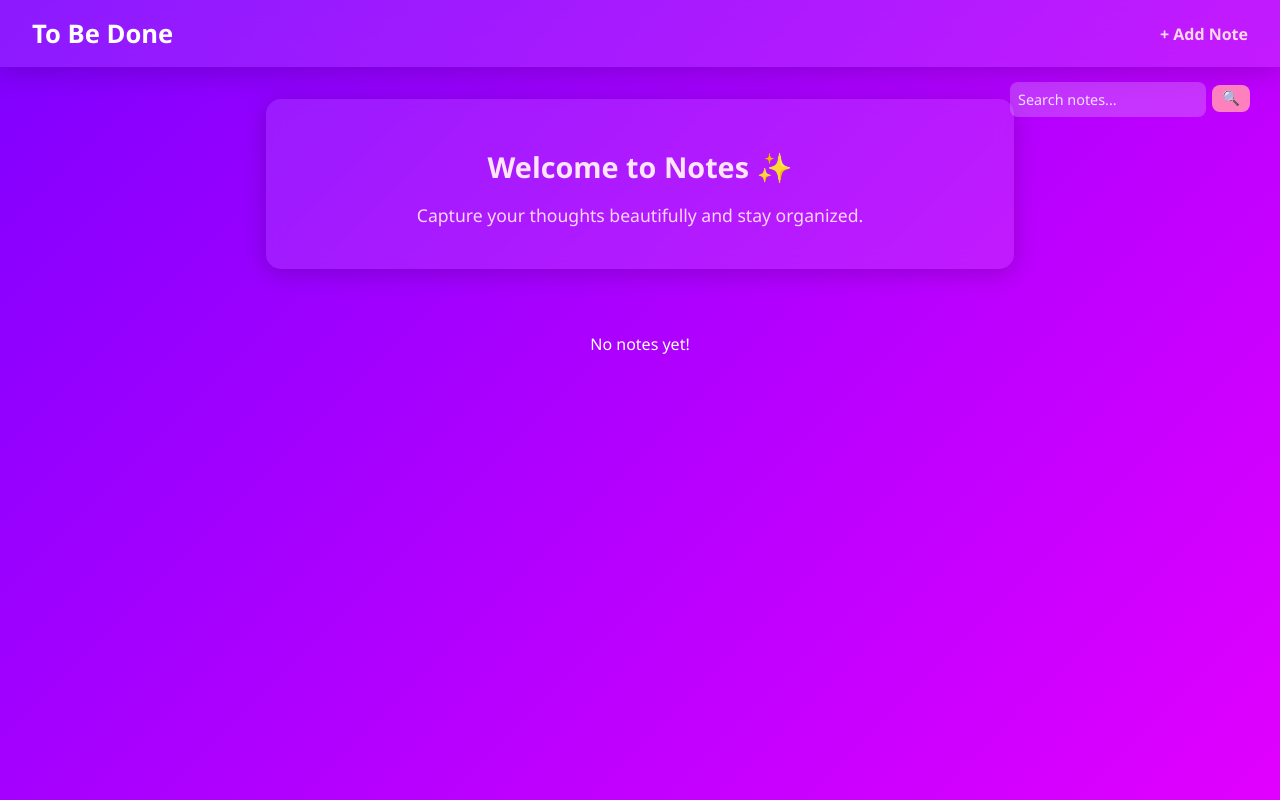
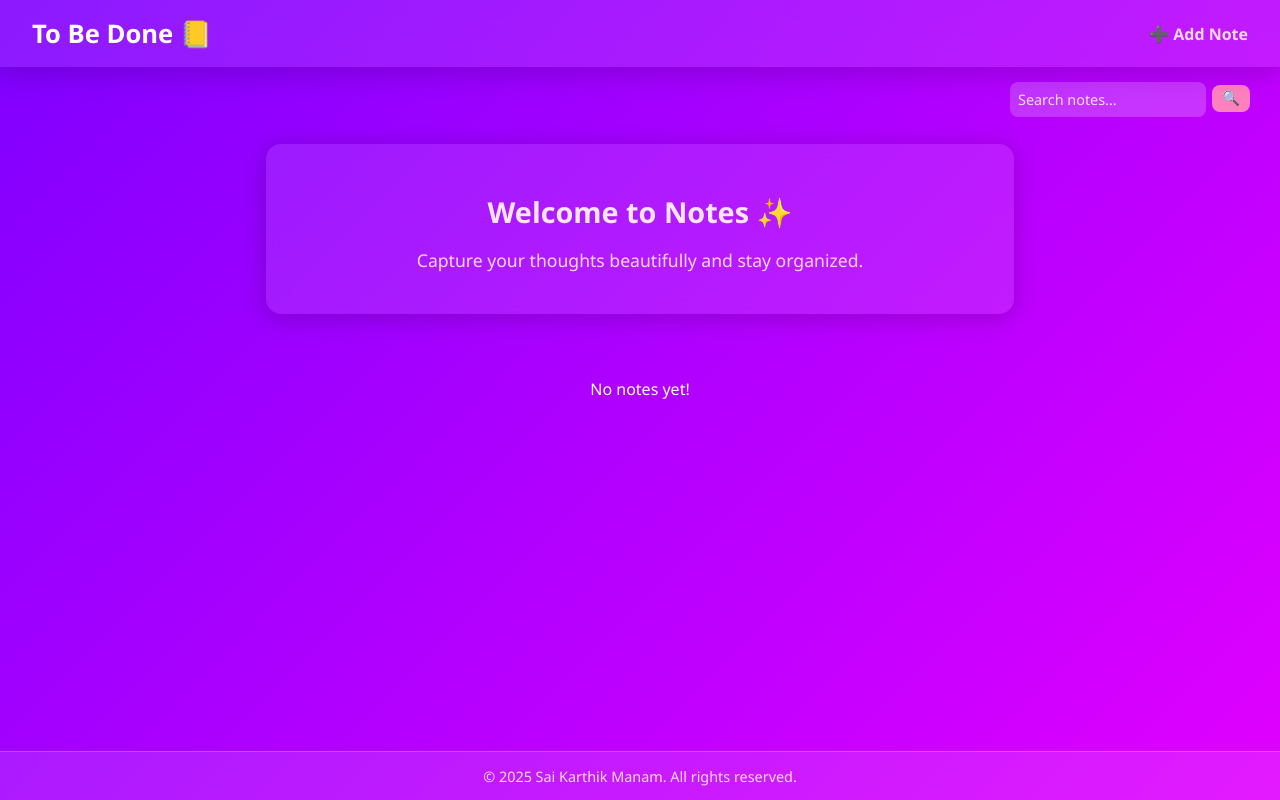
Before and after one commit to Sai-Karthik-Manam/TODO-App, a Flask app: page / in a window 1280 px wide. Run offline with Flask 3, Linux system fonts and the light colour scheme; data that the repository does not hold is empty.

Commit message:
Added footer

```diff
--- a/static/style.css
+++ b/static/style.css
@@ -1,11 +1,49 @@
-/* Body and background */
-body {
+/* Full height layout setup */
+html, body {
+    height: 100%;
+    display: flex;
+    flex-direction: column;
     margin: 0;
     font-family: 'Segoe UI', sans-serif;
     background: linear-gradient(135deg, #7F00FF, #E100FF);
-    min-height: 100vh;
-    padding: 0;
     color: white;
+}
+
+/* Fixed header */
+header {
+    position: fixed;
+    top: 0;
+    left: 0;
+    right: 0;
+    z-index: 100;
+}
+
+/* Fixed footer */
+footer {
+    position: fixed;
+    bottom: 0;
+    left: 0;
+    right: 0;
+    z-index: 100;
+    text-align: center;
+    padding: 1em 0;
+    background-color: rgba(255, 255, 255, 0.1);
+    color: #ffd9ec;
+    font-size: 0.9em;
+    border-top: 1px solid rgba(255, 255, 255, 0.2);
+    font-family: 'Segoe UI', Tahoma, Geneva, Verdana, sans-serif;
+}
+
+footer p {
+    margin: 0;
+}
+
+
+
+main {
+    flex: 1;
+    padding-top: 7em;     /* Leaves space for header */
+    padding-bottom: 5em;  /* Leaves space for footer */
 }
 
 /* Navigation bar */
@@ -93,7 +131,6 @@ nav {
     background-color: #ff5fa6;
 }
 
-
 /* Notes container */
 .container {
     display: flex;
@@ -158,7 +195,6 @@ nav {
     color: #fff0f5;
 }
 
-
 /* Form container */
 .form-container {
     background: rgba(231, 65, 157, 0.267);
--- a/templates/add.html
+++ b/templates/add.html
@@ -14,7 +14,7 @@
     </nav>
 
     <div class="form-container">
-        <h2>Add New Note</h2>
+        <h2>Add New Note 📝</h2>
         <form method="POST">
             <input type="text" name="title" placeholder="Title" required>
             <textarea name="content" rows="5" placeholder="Content" required></textarea>
--- a/templates/edit.html
+++ b/templates/edit.html
@@ -7,9 +7,9 @@
 </head>
 <body>
     <nav>
-        <div class="nav-title">Edit Note</div>
+        <div class="nav-title">✏️ Edit Note</div>
         <div class="nav-links">
-            <a href="{{ url_for('index') }}">Back</a>
+            <a href="{{ url_for('index') }}">🔙 Back</a>
         </div>
     </nav>
 
--- a/templates/index.html
+++ b/templates/index.html
@@ -2,27 +2,26 @@
 <html lang="en">
 <head>
     <meta charset="UTF-8">
-    <title>To Be Done</title>
+    <title>To Be Done 📒</title>
     <link rel="stylesheet" href="{{ url_for('static', filename='style.css') }}">
 </head>
 <body>
     <header>
         <nav>
-            <div class="nav-title">To Be Done</div>
+            <div class="nav-title">To Be Done 📒</div>
             <div class="nav-links">
-                <a href="{{ url_for('add_note') }}">+ Add Note</a>
+                <a href="{{ url_for('add_note') }}">➕ Add Note</a>
             </div>
         </nav>
     </header>
+
     <main>
-
         <div class="search-bar">
             <form method="GET" action="{{ url_for('index') }}">
                 <input type="text" name="query" placeholder="Search notes..." value="{{ request.args.get('query', '') }}">
                 <button type="submit">🔍</button>
             </form>
         </div>
-
 
         <div class="welcome-message">
             <h2>Welcome to Notes ✨</h2>
@@ -32,11 +31,11 @@
         <div class="container">
             {% for note in notes %}
             <div class="note-card">
-                <h3>{{ loop.index }}. {{ note[1] }}</h3> <!-- Serial number + Title -->
-                <p>{{ note[2] }}</p> <!-- Content -->
-                <small>🕒 Created at: {{ note[3] }}</small> <!-- Date and Time -->
+                <h3>{{ loop.index }}. {{ note[1] }}</h3>
+                <p>{{ note[2] }}</p>
+                <small>🕒 Created at: {{ note[3] }}</small>
                 <div class="actions">
-                    <a href="{{ url_for('edit_note', id=note[0]) }}">✏️ Edit</a>
+                    <a href="{{ url_for('edit_note', id=note[0]) }}">📝 Edit</a>
                     <a href="{{ url_for('delete_note', id=note[0]) }}">🗑️ Delete</a>
                 </div>
             </div>
@@ -45,8 +44,9 @@
             {% endfor %}
         </div>
     </main>
+
     <footer>
-
+        <p>© 2025 Sai Karthik Manam. All rights reserved.</p>
     </footer>
 </body>
 </html>
```
